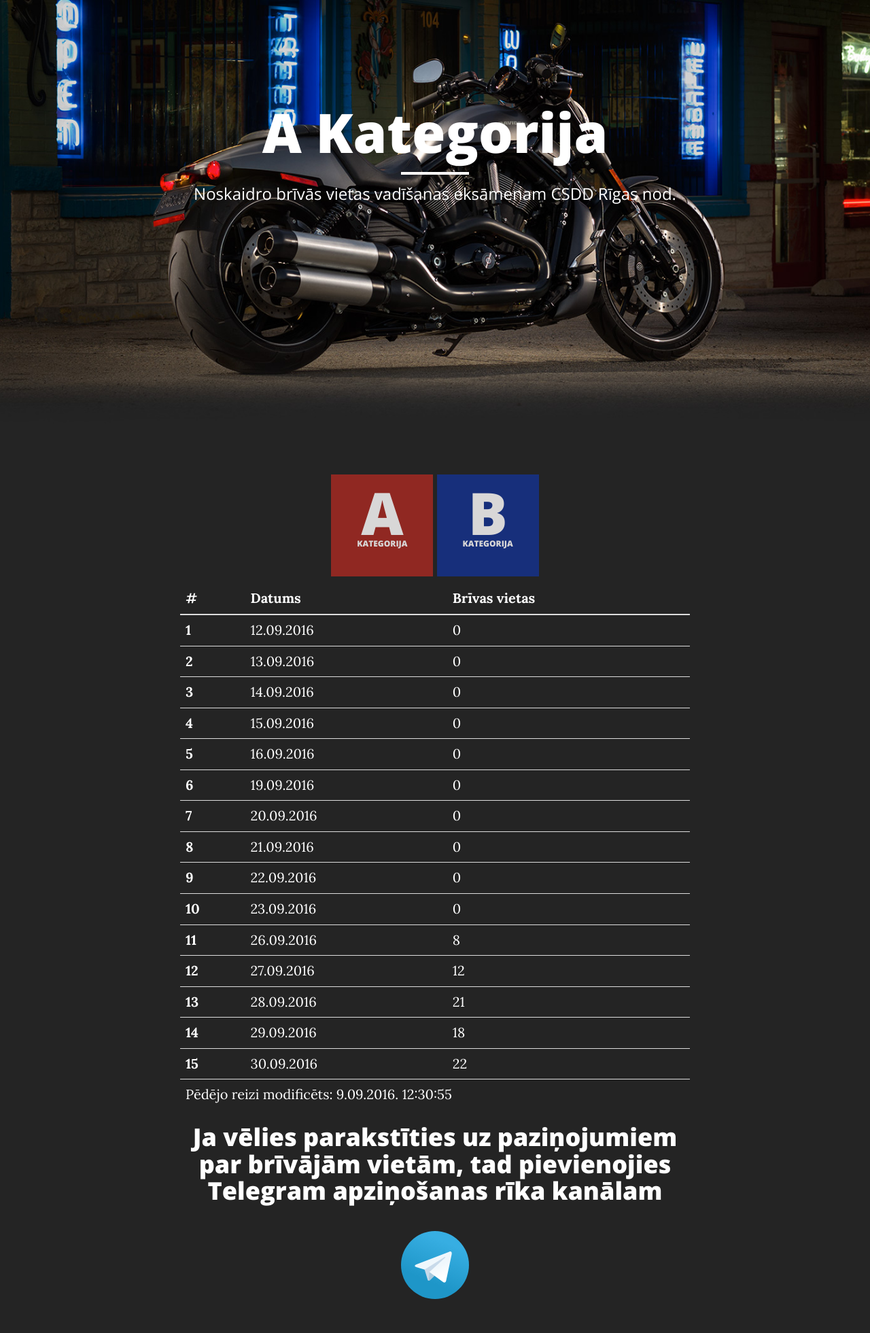
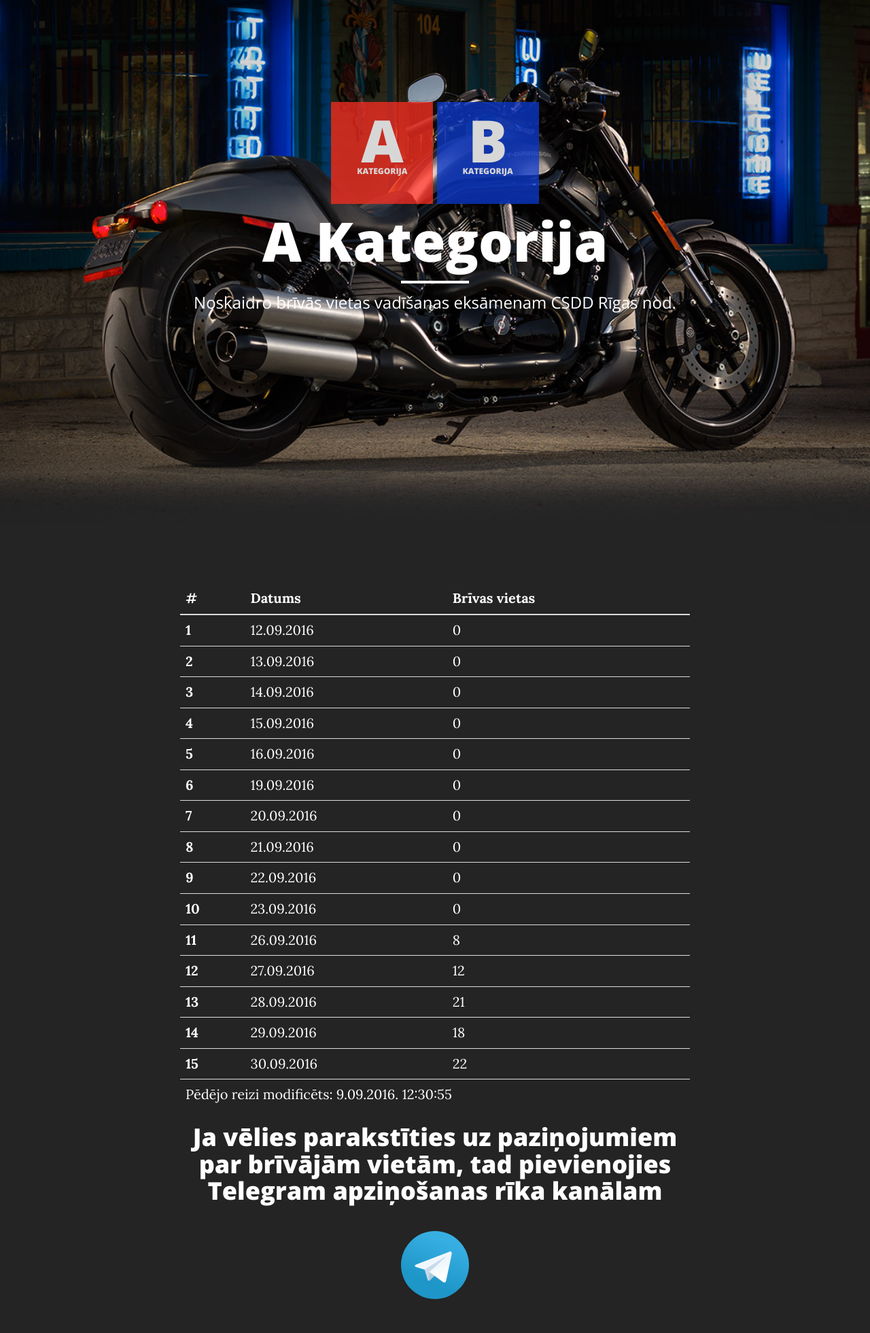
Before and after one commit to RonnyLV/A_Category_CSDD, a Jekyll site: the page built from index.html, in a window 1280 px wide. Shown: the whole page at 68% size. Built offline with Jekyll 4.4.1, drawn with Linux system fonts in a browser that asks for light colours.

Commit message:
Layout update.

```diff
--- a/_includes/head.html
+++ b/_includes/head.html
@@ -3,7 +3,7 @@
     <meta http-equiv="X-UA-Compatible" content="IE=edge">
     <meta name="viewport" content="width=device-width, initial-scale=1">
 
-    <title>{% if page.title %}{{ page.title | escape }}{% else %}{{ site.title | escape }}{% endif %} {% if page.category %} - {{ page.category }} Kategorija{% endif %}</title>
+    <title>{% if page.title %}{{ page.title | escape }}{% else %}{{ site.title | escape }}{% endif %}{% if page.category %} - {{ page.category }} Kategorija{% endif %}</title>
     <meta name="description"
           content="{% if page.excerpt %}{{ page.excerpt | strip_html | strip_newlines | truncate: 160 }}{% else %}{{ site.description }}{% endif %}">
     <meta name="author" content=""/>
--- a/_includes/header.html
+++ b/_includes/header.html
@@ -3,6 +3,7 @@
     <div class="row">
       <div class="col-lg-8 col-lg-offset-2 col-md-10 col-md-offset-1">
         <div class="site-heading">
+          {% include nav.html %}
           <h1>{{ page.category }} Kategorija</h1>
           <hr class="small">
           <span class="subheading">Noskaidro brīvās vietas vadīšanas eksāmenam {{ page.department }}</span>
--- a/_includes/nav.html
+++ b/_includes/nav.html
@@ -1,6 +1,6 @@
 <div class="row">
     <div id="navigation" class="col-xs-12">
-        <nav>
+        <nav role="navigation">
             <ul>
                 <li class="A-category">
                     <div>
--- a/_layouts/default.html
+++ b/_layouts/default.html
@@ -9,8 +9,6 @@
 
     {% include header.html %}
 
-    {% include nav.html %}
-
     {{ content }}
 
     {% include ga.html %}
--- a/css/main.scss
+++ b/css/main.scss
@@ -577,11 +577,11 @@ body {
       }
 
       &.A-category {
-        background-color: rgba(251, 45, 32, 0.5);
+        background-color: rgba(251, 45, 32, 0.75);
       }
 
       &.B-category {
-        background-color: rgba(11, 58, 210, 0.5);
+        background-color: rgba(11, 58, 210, 0.75);
       }
     }
   }
```
